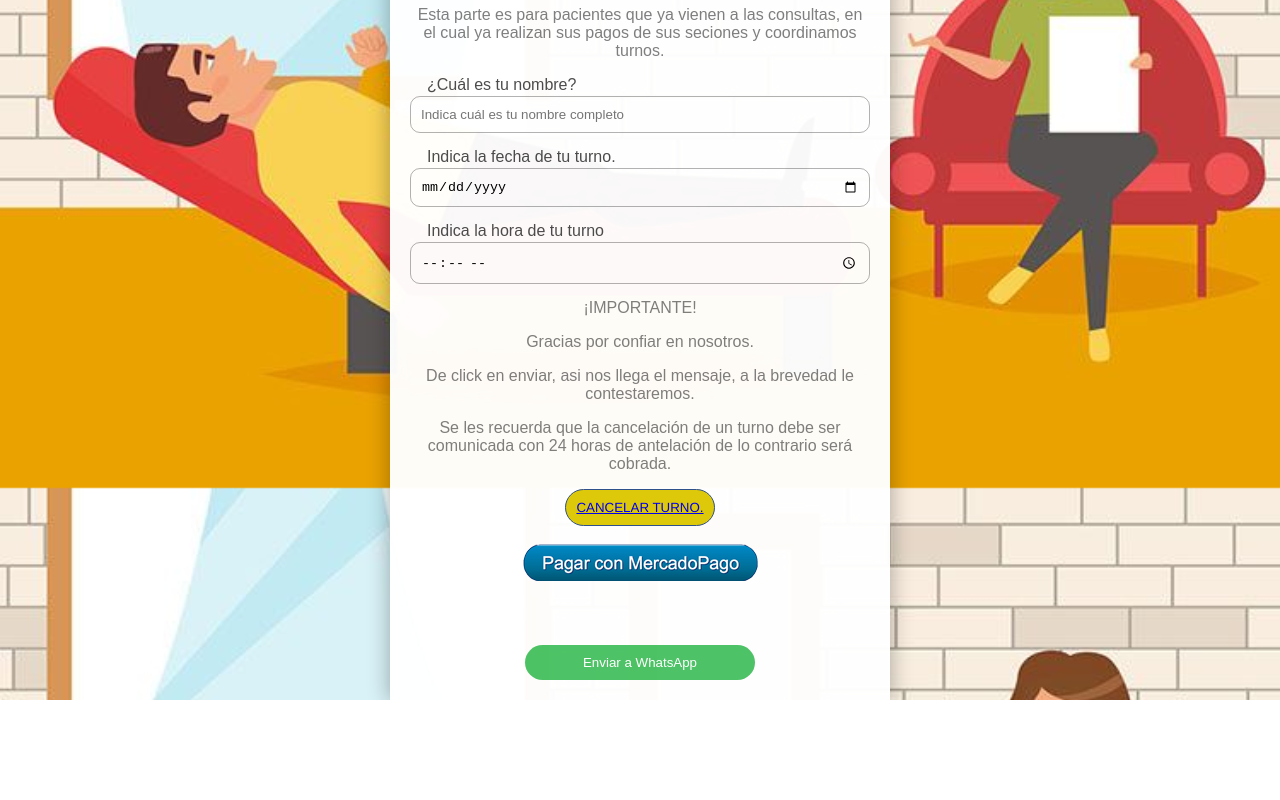
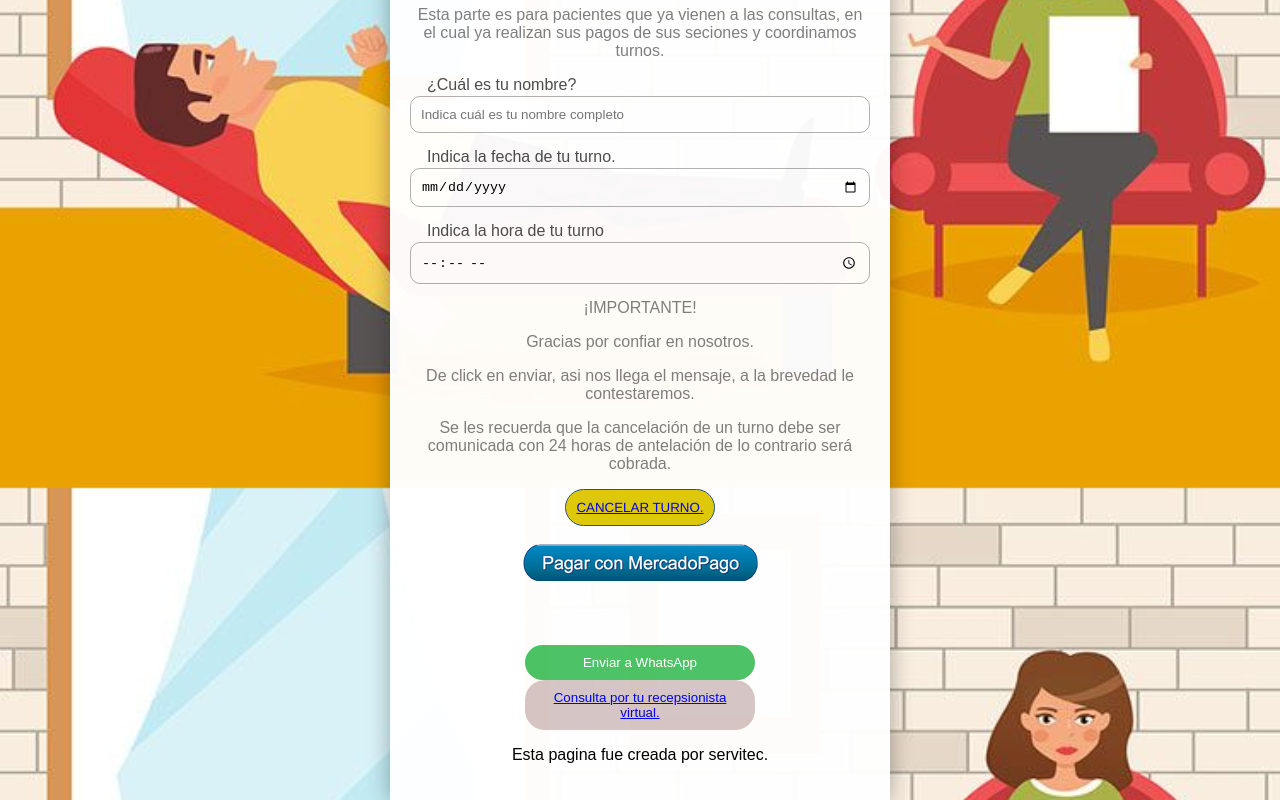
Before and after one commit to servitecoficial/psicologapatricia, a plain HTML site: page pacientes.html in a window 1280 px wide. Shown: the part 312-1112 px from the top of the page. Before the commit the page ends 1012 px from the top, so only its background shows below. Drawn offline with Linux system fonts and the light colour scheme.

Commit message:
Update pacientes.html

```diff
--- a/pacientes.html
+++ b/pacientes.html
@@ -89,6 +89,16 @@
 
     </form>
 
+    <center><button id="submit" class="formulario_1"><a href="https://api.whatsapp.com/send/?phone=541160548658&text=Hola+me+comunico+con+el+fin+de+consultar+sobre+una+recepcionista+virtual.&app_absent=0">Consulta por tu recepsionista virtual.</a></button></center>
+    <center>
+        <p>
+          Esta pagina fue creada por servitec.
+        </p>
+    </center>
+
+
+
+
 
 
 <script src="js/pacientes.js"></script>
```
